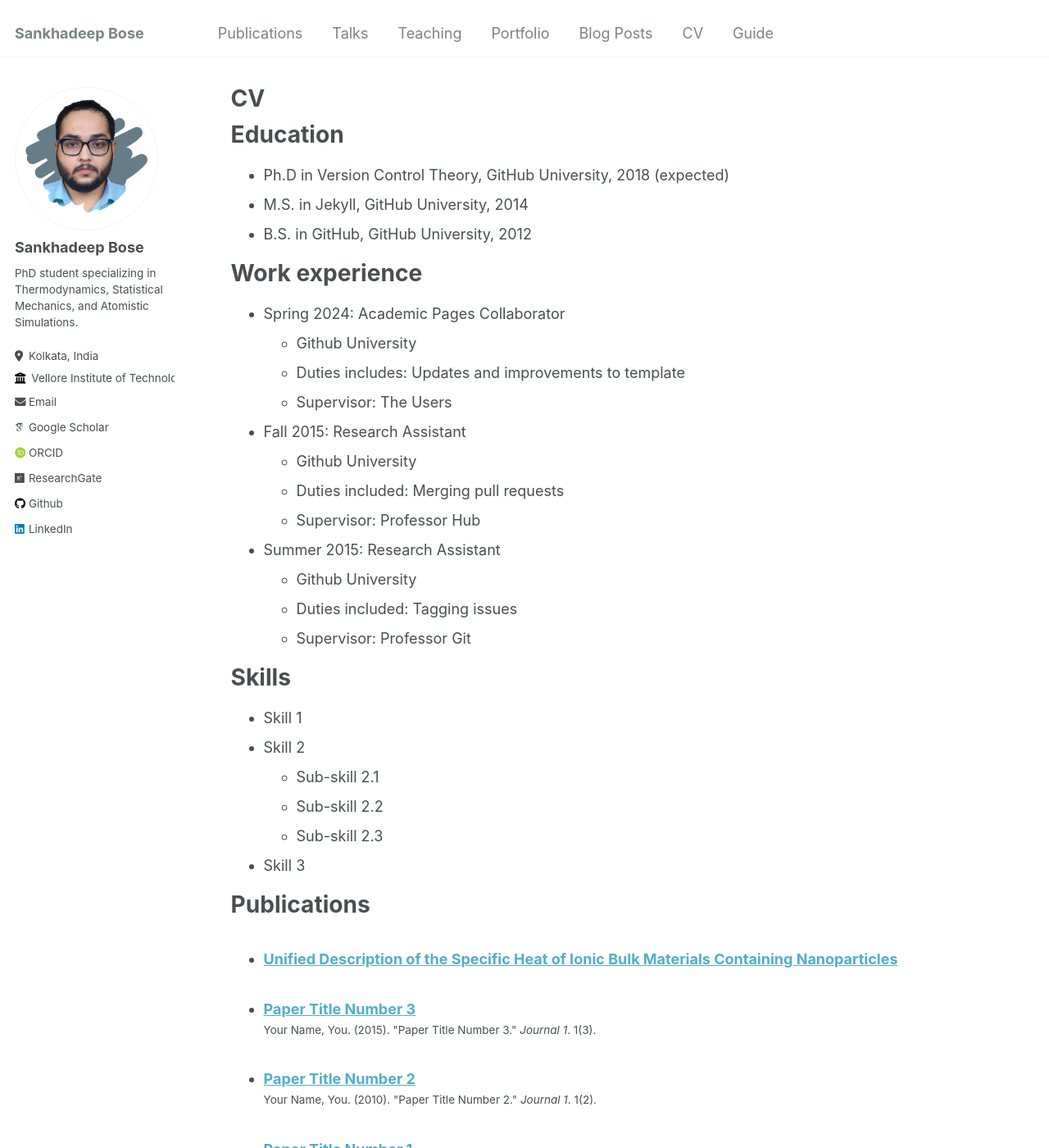
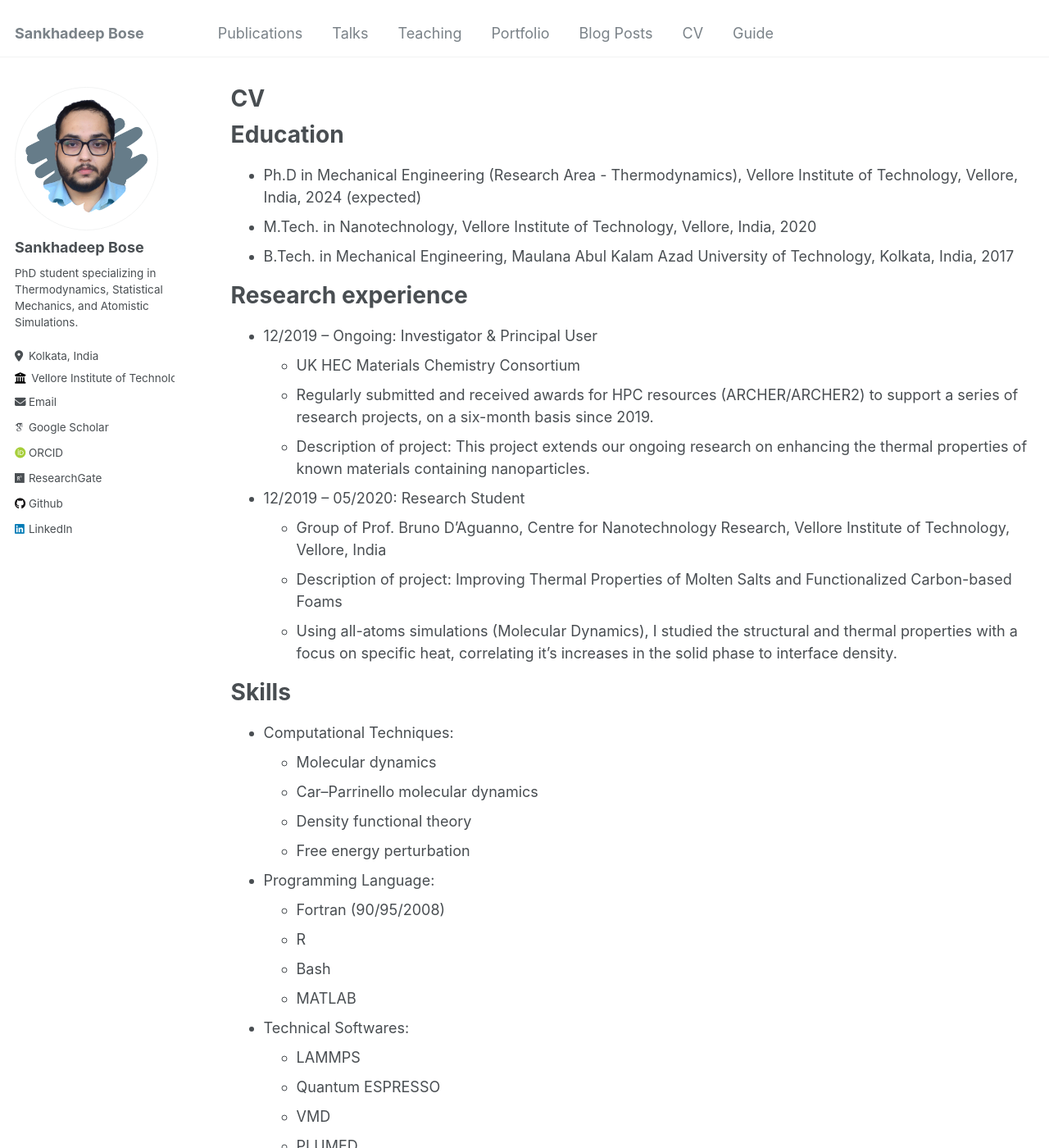
Before and after one commit to sankhadeepbose/sankhadeepbose.github.io, a Jekyll site: the page built from _pages/cv.md, in a window 1280 px wide and 1400 px high. Shown: the whole window at 82% size. Built offline with Jekyll 4.4.1, drawn with Linux system fonts in a browser that asks for light colours; some web fonts are replaced; some of the changed text lies outside the part shown.

Commit message:
Update cv.md

```diff
--- a/_pages/cv.md
+++ b/_pages/cv.md
@@ -11,35 +11,42 @@ redirect_from:
 
 Education
 ======
-* Ph.D in Version Control Theory, GitHub University, 2018 (expected)
-* M.S. in Jekyll, GitHub University, 2014
-* B.S. in GitHub, GitHub University, 2012
+* Ph.D in Mechanical Engineering (Research Area - Thermodynamics), Vellore Institute of Technology, Vellore, India, 2024 (expected)
+* M.Tech. in Nanotechnology, Vellore Institute of Technology, Vellore, India, 2020
+* B.Tech. in Mechanical Engineering, Maulana Abul Kalam Azad University of Technology, Kolkata, India, 2017
 
-Work experience
+Research experience
 ======
-* Spring 2024: Academic Pages Collaborator
-  * Github University
-  * Duties includes: Updates and improvements to template
-  * Supervisor: The Users
+* 12/2019 – Ongoing: Investigator & Principal User
+  * UK HEC Materials Chemistry Consortium
+  * Regularly submitted and received awards for HPC resources (ARCHER/ARCHER2) to support a series of research projects, on a six-month basis since 2019.
+  * Description of project: This project extends our ongoing research on enhancing the thermal properties of known materials containing nanoparticles.
 
-* Fall 2015: Research Assistant
-  * Github University
-  * Duties included: Merging pull requests
-  * Supervisor: Professor Hub
-
-* Summer 2015: Research Assistant
-  * Github University
-  * Duties included: Tagging issues
-  * Supervisor: Professor Git
+* 12/2019 – 05/2020: Research Student
+  * Group of Prof. Bruno D’Aguanno, Centre for Nanotechnology Research, Vellore Institute of Technology, Vellore, India
+  * Description of project: Improving Thermal Properties of Molten Salts and Functionalized Carbon-based Foams
+  * Using all-atoms simulations (Molecular Dynamics), I studied the structural and thermal properties with a focus on specific heat, correlating it's increases in the solid phase to interface density.
 
 Skills
 ======
-* Skill 1
-* Skill 2
-  * Sub-skill 2.1
-  * Sub-skill 2.2
-  * Sub-skill 2.3
-* Skill 3
+* Computational Techniques:
+  * Molecular dynamics
+  * Car–Parrinello molecular dynamics
+  * Density functional theory
+  * Free energy perturbation
+* Programming Language:
+  * Fortran (90/95/2008)
+  * R
+  * Bash
+  * MATLAB
+* Technical Softwares:
+  * LAMMPS
+  * Quantum ESPRESSO
+  * VMD
+  * PLUMED
+* OS and Environments:
+  * Unix/Linux
+  * HPC environments (ARCHER, ARCHER2, YOUNG)
 
 Publications
 ======
```
